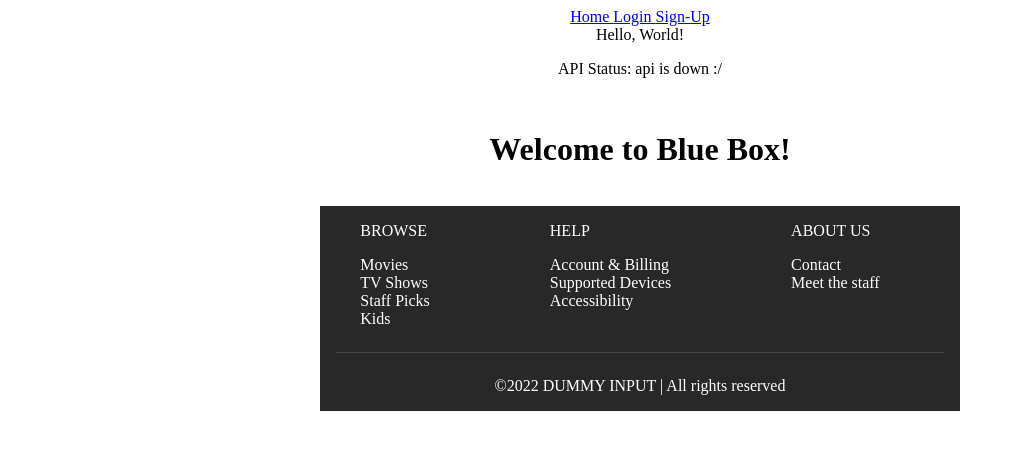
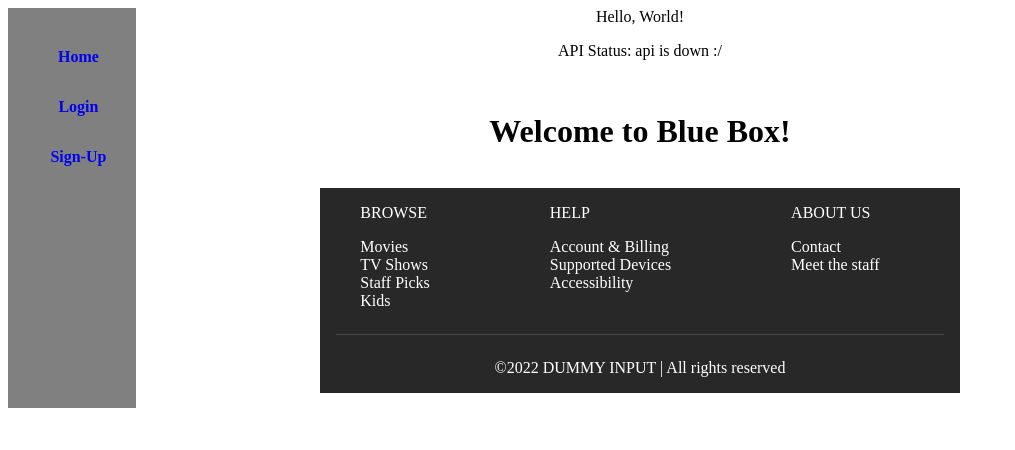
Before and after one commit to pjjwGraceShopper/GraceShopper, a React (Create React App) app: page / in a window 1280 px wide. Shown: the top 450 px of the page, without its empty margins (0-1015 px from the left). Built offline with nearby package versions, Linux system fonts and the light colour scheme; no server answers.

Commit message:
side bar css

```diff
--- a/src/components/App.js
+++ b/src/components/App.js
@@ -29,8 +29,9 @@ const App = () => {
   }, []);
 
   return (
+    <div className='sidebar-container'>
+      <Sidebar />
     <div className='app-container'>
-      <Sidebar />
       <div className='main_title'>Hello, World!</div>
       <p>API Status: {APIHealth}</p>
       <Routes>
@@ -41,6 +42,7 @@ const App = () => {
       </Routes>
       <Footer />
     </div>
+    </div>
   );
 };
 
--- a/src/components/Sidebar.jsx
+++ b/src/components/Sidebar.jsx
@@ -4,6 +4,8 @@ import { Link } from "react-router-dom";
 const Sidebar = () => {
   return (
     <div id="Sidebar">
+      <div id="sidebar-container">
+        <div id="sidebar-column">
       <Link to="/"> Home </Link>
       {/* <Link to="../Search"> Search </Link> */}
       {/* <Link to="./profile"> Profile </Link> */}
@@ -15,6 +17,8 @@ const Sidebar = () => {
       ) : (
           <Link to="./login"> Logout </Link>
       )}
+      </div>
+      </div>
     </div>
   );
 };
--- a/src/components/index.js
+++ b/src/components/index.js
@@ -1,4 +1,5 @@
 export { default as App } from "./App";
 export { default as Login } from "./Login";
 export { default as SignUp } from "./SignUp";
+export { default as Sidebar } from "./Sidebar";
 export { default as Footer } from "./Footer";
--- a/src/style/App.css
+++ b/src/style/App.css
@@ -44,3 +44,38 @@ hr {
   align-items: center;
   justify-content: center;
 }
+
+#Sidebar {
+  position: fixed;
+  width: 10%;
+  height: 50vh;
+  background: gray ;
+}
+
+#sidebar-column {
+  display: flex;
+  /* justify-content: left; */
+  flex-direction: column;
+}
+
+#sidebar-container {
+  padding:0px;
+  margin: 0px;
+  margin-top: 30px;
+  height:100%;
+}
+
+a:link {
+  text-decoration: none;
+  font-size:16px;
+  font-weight:bold;
+  text-align:center;
+  position:relative;
+  height:40px;
+  /* line-height:40px; */
+  margin-top:10px;
+  overflow:hidden;
+  width:100%;
+  margin-left:5%;
+  cursor:pointer;
+}
```
